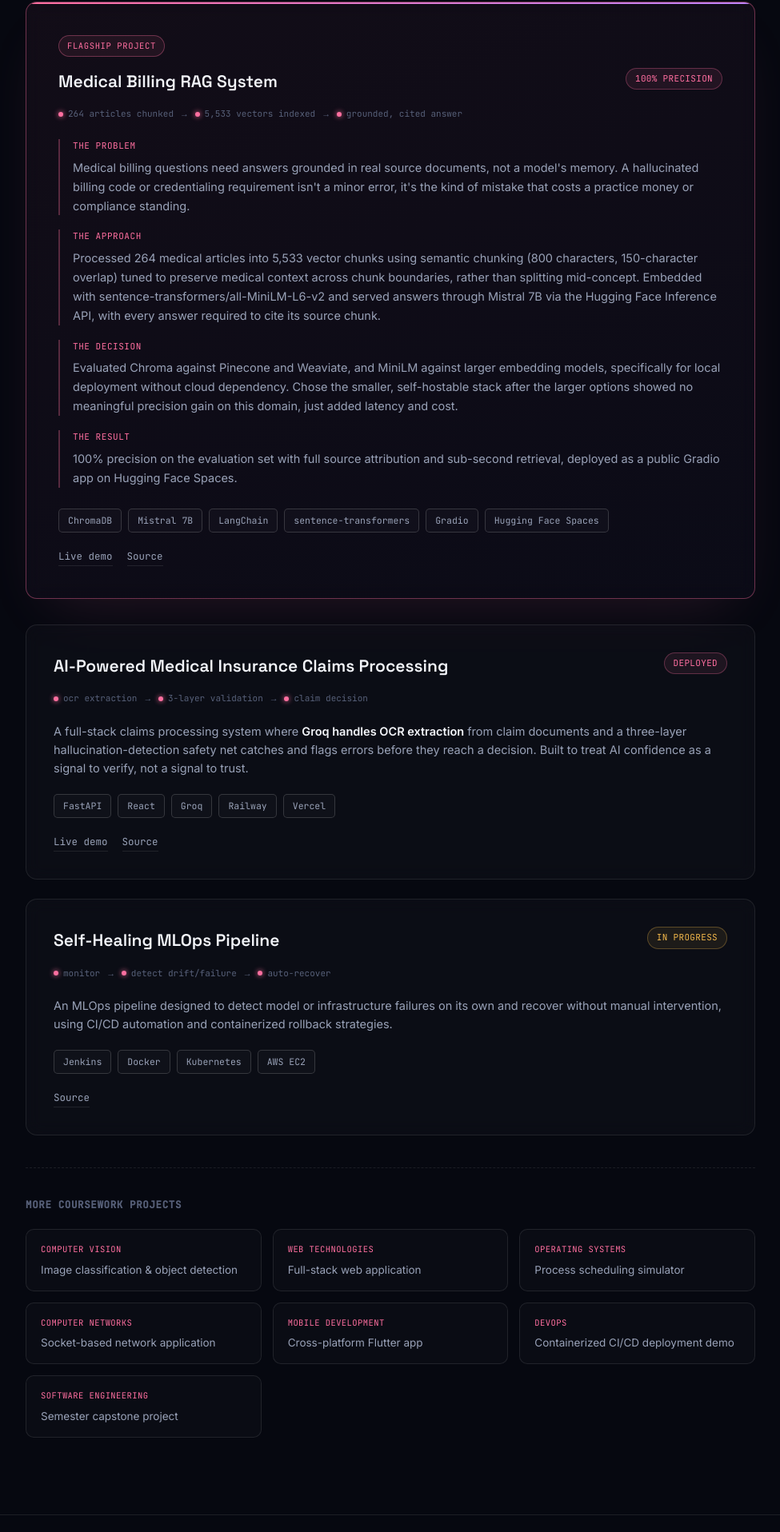
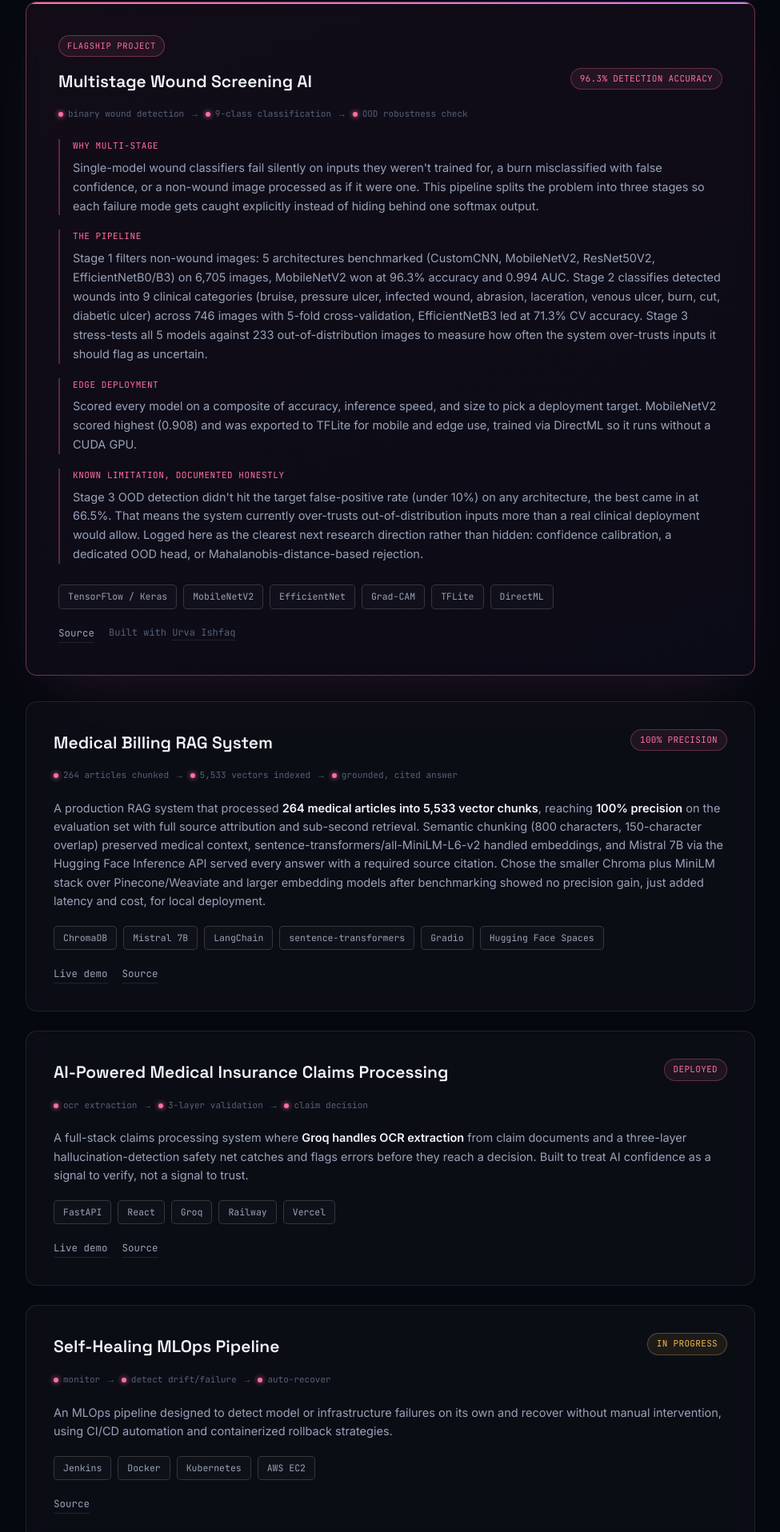
Before and after one commit to Laiba-Azhar0707/Laiba-Azhar0707.github.io, a plain HTML site: page index.html in a window 1280 px wide. Shown: the part 5299-7215 px from the top of the page at 80% size, without its empty margins (152-1127 px from the left). Drawn offline with Linux system fonts and the light colour scheme.

Commit message:
Add files via upload

```diff
--- a/index.html
+++ b/index.html
@@ -239,6 +239,9 @@
   .project-links{display:flex; gap:18px; font-family:var(--font-mono); font-size:12.5px;}
   .project-links a{color:var(--text-dim); text-decoration:none; border-bottom:1px solid var(--line); padding-bottom:1px; transition:color .15s, border-color .15s;}
   .project-links a:hover{color:var(--teal); border-color:var(--teal);}
+  .project-credit{color:var(--text-faint); font-size:12px;}
+  .project-credit a{color:var(--text-faint); border-bottom:1px solid var(--line);}
+  .project-credit a:hover{color:var(--teal); border-color:var(--teal);}
 
   .pipeline{display:flex; align-items:center; flex-wrap:wrap; font-family:var(--font-mono); font-size:11px; color:var(--text-faint); margin-bottom:20px; gap:0;}
   .pl-stage{display:flex; align-items:center; gap:6px;}
@@ -267,12 +270,19 @@
   .more-projects-h3{font-family:var(--font-mono); font-size:12.5px; color:var(--text-faint); text-transform:uppercase; letter-spacing:0.05em; margin-bottom:20px;}
   .mini-grid{display:grid; grid-template-columns:repeat(3,1fr); gap:14px;}
   .mini-card{
+    display:block; text-decoration:none;
     background:rgba(255,255,255,0.02); border:1px solid var(--line); border-radius:10px;
     padding:16px 18px; transition:border-color .2s, transform .2s;
   }
   .mini-card:hover{border-color:rgba(255,111,160,0.3); transform:translateY(-2px);}
   .mini-tag{font-family:var(--font-mono); font-size:10.5px; color:var(--teal); text-transform:uppercase; letter-spacing:0.04em; margin-bottom:8px;}
-  .mini-title{font-size:13.5px; color:var(--text-dim); line-height:1.4;}
+  .mini-title{font-size:13.5px; color:var(--text); font-weight:500; line-height:1.4; margin-bottom:4px;}
+  .mini-sub{font-size:12px; color:var(--text-faint); line-height:1.4;}
+  .more-projects-link{
+    display:inline-block; margin-top:20px; font-family:var(--font-mono); font-size:12.5px;
+    color:var(--teal); text-decoration:none; border-bottom:1px solid rgba(255,111,160,0.35);
+  }
+  .more-projects-link:hover{border-color:var(--teal);}
   @media (max-width:760px){.mini-grid{grid-template-columns:1fr 1fr;}}
   @media (max-width:480px){.mini-grid{grid-template-columns:1fr;}}
 
@@ -578,6 +588,45 @@
     <div class="project featured">
       <div class="featured-tag">Flagship project</div>
       <div class="project-top">
+        <div class="project-title">Multistage Wound Screening AI</div>
+        <div class="project-status">96.3% detection accuracy</div>
+      </div>
+      <div class="pipeline">
+        <div class="pl-stage"><span class="pl-dot"></span>binary wound detection</div><span class="pl-arrow">→</span>
+        <div class="pl-stage"><span class="pl-dot"></span>9-class classification</div><span class="pl-arrow">→</span>
+        <div class="pl-stage"><span class="pl-dot"></span>OOD robustness check</div>
+      </div>
+
+      <div class="case-study">
+        <div class="case-block">
+          <div class="case-label">Why multi-stage</div>
+          <p>Single-model wound classifiers fail silently on inputs they weren't trained for, a burn misclassified with false confidence, or a non-wound image processed as if it were one. This pipeline splits the problem into three stages so each failure mode gets caught explicitly instead of hiding behind one softmax output.</p>
+        </div>
+        <div class="case-block">
+          <div class="case-label">The pipeline</div>
+          <p>Stage 1 filters non-wound images: 5 architectures benchmarked (CustomCNN, MobileNetV2, ResNet50V2, EfficientNetB0/B3) on 6,705 images, MobileNetV2 won at 96.3% accuracy and 0.994 AUC. Stage 2 classifies detected wounds into 9 clinical categories (bruise, pressure ulcer, infected wound, abrasion, laceration, venous ulcer, burn, cut, diabetic ulcer) across 746 images with 5-fold cross-validation, EfficientNetB3 led at 71.3% CV accuracy. Stage 3 stress-tests all 5 models against 233 out-of-distribution images to measure how often the system over-trusts inputs it should flag as uncertain.</p>
+        </div>
+        <div class="case-block">
+          <div class="case-label">Edge deployment</div>
+          <p>Scored every model on a composite of accuracy, inference speed, and size to pick a deployment target. MobileNetV2 scored highest (0.908) and was exported to TFLite for mobile and edge use, trained via DirectML so it runs without a CUDA GPU.</p>
+        </div>
+        <div class="case-block">
+          <div class="case-label">Known limitation, documented honestly</div>
+          <p>Stage 3 OOD detection didn't hit the target false-positive rate (under 10%) on any architecture, the best came in at 66.5%. That means the system currently over-trusts out-of-distribution inputs more than a real clinical deployment would allow. Logged here as the clearest next research direction rather than hidden: confidence calibration, a dedicated OOD head, or Mahalanobis-distance-based rejection.</p>
+        </div>
+      </div>
+
+      <div class="stack">
+        <span class="chip">TensorFlow / Keras</span><span class="chip">MobileNetV2</span><span class="chip">EfficientNet</span><span class="chip">Grad-CAM</span><span class="chip">TFLite</span><span class="chip">DirectML</span>
+      </div>
+      <div class="project-links">
+        <a href="https://github.com/Laiba-Azhar0707/multistage-wound-screening-ai" target="_blank" rel="noopener">Source</a>
+        <span class="project-credit">Built with <a href="https://github.com/urva-ishfaq393" target="_blank" rel="noopener">Urva Ishfaq</a></span>
+      </div>
+    </div>
+
+    <div class="project">
+      <div class="project-top">
         <div class="project-title">Medical Billing RAG System</div>
         <div class="project-status">100% precision</div>
       </div>
@@ -586,26 +635,7 @@
         <div class="pl-stage"><span class="pl-dot"></span>5,533 vectors indexed</div><span class="pl-arrow">→</span>
         <div class="pl-stage"><span class="pl-dot"></span>grounded, cited answer</div>
       </div>
-
-      <div class="case-study">
-        <div class="case-block">
-          <div class="case-label">The problem</div>
-          <p>Medical billing questions need answers grounded in real source documents, not a model's memory. A hallucinated billing code or credentialing requirement isn't a minor error, it's the kind of mistake that costs a practice money or compliance standing.</p>
-        </div>
-        <div class="case-block">
-          <div class="case-label">The approach</div>
-          <p>Processed 264 medical articles into 5,533 vector chunks using semantic chunking (800 characters, 150-character overlap) tuned to preserve medical context across chunk boundaries, rather than splitting mid-concept. Embedded with sentence-transformers/all-MiniLM-L6-v2 and served answers through Mistral 7B via the Hugging Face Inference API, with every answer required to cite its source chunk.</p>
-        </div>
-        <div class="case-block">
-          <div class="case-label">The decision</div>
-          <p>Evaluated Chroma against Pinecone and Weaviate, and MiniLM against larger embedding models, specifically for local deployment without cloud dependency. Chose the smaller, self-hostable stack after the larger options showed no meaningful precision gain on this domain, just added latency and cost.</p>
-        </div>
-        <div class="case-block">
-          <div class="case-label">The result</div>
-          <p>100% precision on the evaluation set with full source attribution and sub-second retrieval, deployed as a public Gradio app on Hugging Face Spaces.</p>
-        </div>
-      </div>
-
+      <div class="project-desc">A production RAG system that processed <strong>264 medical articles into 5,533 vector chunks</strong>, reaching <strong>100% precision</strong> on the evaluation set with full source attribution and sub-second retrieval. Semantic chunking (800 characters, 150-character overlap) preserved medical context, sentence-transformers/all-MiniLM-L6-v2 handled embeddings, and Mistral 7B via the Hugging Face Inference API served every answer with a required source citation. Chose the smaller Chroma plus MiniLM stack over Pinecone/Weaviate and larger embedding models after benchmarking showed no precision gain, just added latency and cost, for local deployment.</div>
       <div class="stack">
         <span class="chip">ChromaDB</span><span class="chip">Mistral 7B</span><span class="chip">LangChain</span><span class="chip">sentence-transformers</span><span class="chip">Gradio</span><span class="chip">Hugging Face Spaces</span>
       </div>
@@ -655,16 +685,16 @@
     </div>
 
     <div class="more-projects">
-      <h3 class="more-projects-h3">More coursework projects</h3>
+      <h3 class="more-projects-h3">More projects on GitHub</h3>
       <div class="mini-grid">
-        <div class="mini-card"><div class="mini-tag">Computer vision</div><div class="mini-title">Image classification &amp; object detection</div></div>
-        <div class="mini-card"><div class="mini-tag">Web technologies</div><div class="mini-title">Full-stack web application</div></div>
-        <div class="mini-card"><div class="mini-tag">Operating systems</div><div class="mini-title">Process scheduling simulator</div></div>
-        <div class="mini-card"><div class="mini-tag">Computer networks</div><div class="mini-title">Socket-based network application</div></div>
-        <div class="mini-card"><div class="mini-tag">Mobile development</div><div class="mini-title">Cross-platform Flutter app</div></div>
-        <div class="mini-card"><div class="mini-tag">DevOps</div><div class="mini-title">Containerized CI/CD deployment demo</div></div>
-        <div class="mini-card"><div class="mini-tag">Software engineering</div><div class="mini-title">Semester capstone project</div></div>
+        <a class="mini-card" href="https://github.com/Laiba-Azhar0707/Heart-Disease-Prediction-Model-LogisticRegression" target="_blank" rel="noopener"><div class="mini-tag">Logistic regression</div><div class="mini-title">Heart disease prediction</div><div class="mini-sub">11 clinical features, cardiovascular dataset</div></a>
+        <a class="mini-card" href="https://github.com/Laiba-Azhar0707/FlightFare-Predictor-RandomForest" target="_blank" rel="noopener"><div class="mini-tag">Random forest</div><div class="mini-title">Flight fare predictor</div><div class="mini-sub">Indian airline booking data</div></a>
+        <a class="mini-card" href="https://github.com/Laiba-Azhar0707/Predicting-Track-Skips-on-Spotify-A-Binary-Classification-Approach" target="_blank" rel="noopener"><div class="mini-tag">Decision tree</div><div class="mini-title">Spotify skip predictor</div><div class="mini-sub">Binary classification on playback behavior</div></a>
+        <a class="mini-card" href="https://github.com/Laiba-Azhar0707/Phone_Addiction_Teens_Using_KNNclassifier" target="_blank" rel="noopener"><div class="mini-tag">KNN classifier</div><div class="mini-title">Teen phone addiction predictor</div><div class="mini-sub">Screen time, grade level, usage habits</div></a>
+        <a class="mini-card" href="https://github.com/Laiba-Azhar0707/Car-Price-Prediction-Model-DecisionTreeRegressor" target="_blank" rel="noopener"><div class="mini-tag">Decision tree regressor</div><div class="mini-title">Car price prediction</div><div class="mini-sub">Vehicle feature-based pricing model</div></a>
+        <a class="mini-card" href="https://github.com/Laiba-Azhar0707/Life-Expectancy-Predictor" target="_blank" rel="noopener"><div class="mini-tag">Linear regression</div><div class="mini-title">Life expectancy predictor</div><div class="mini-sub">EDA and visualization on global health data</div></a>
       </div>
+      <a href="https://github.com/Laiba-Azhar0707" target="_blank" rel="noopener" class="more-projects-link">View all repositories on GitHub →</a>
     </div>
   </div>
 </section>
```
